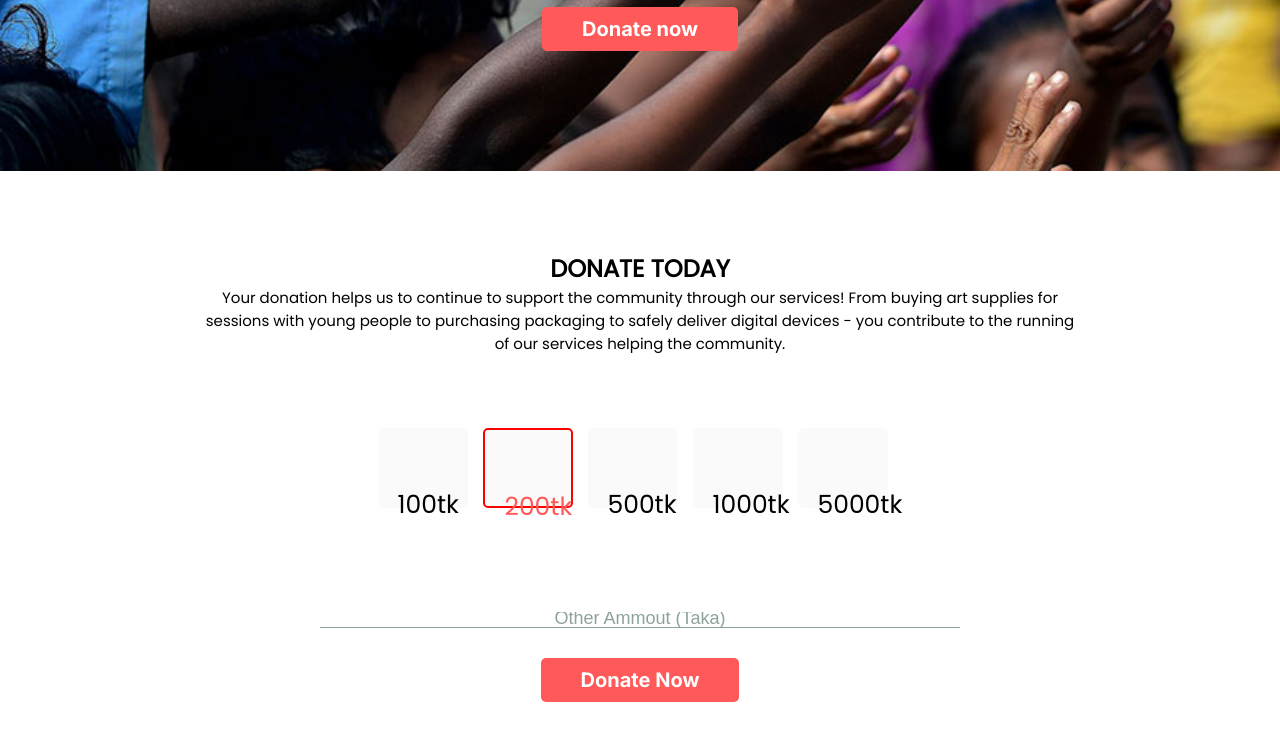
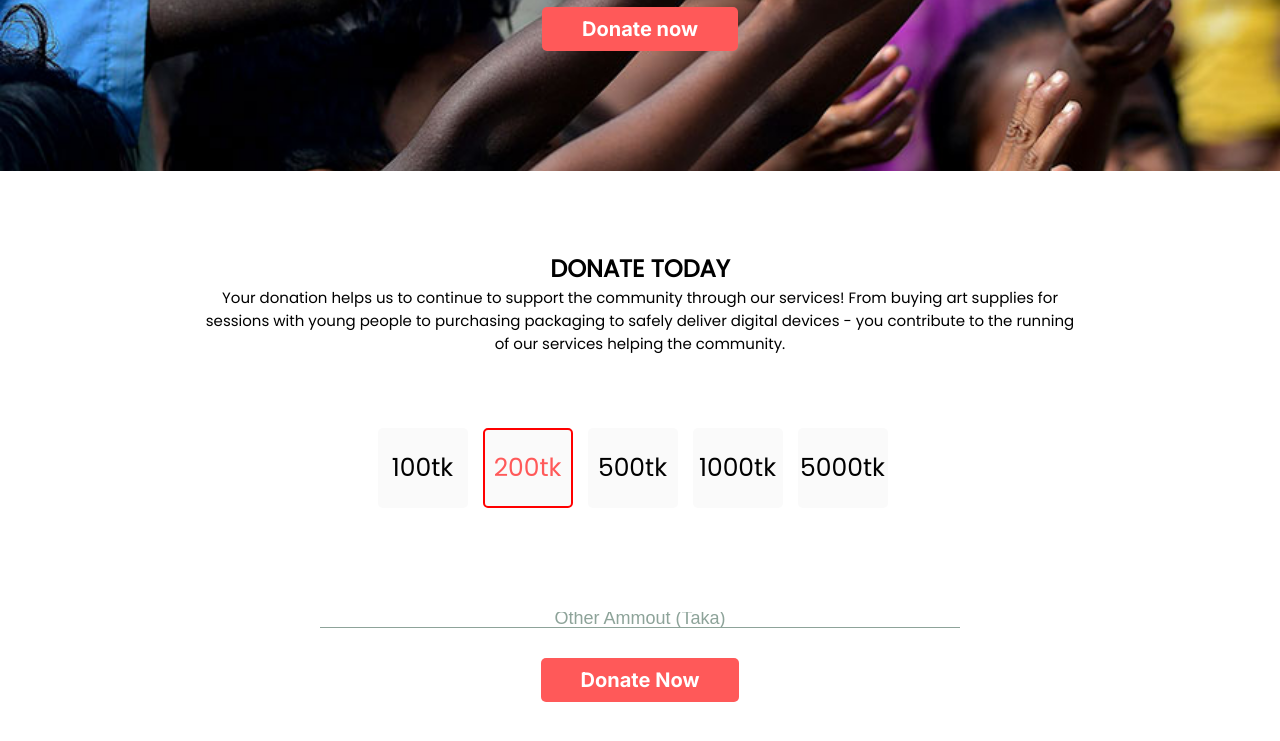
Before and after one commit to Arafath40/donate-today-project, a plain HTML site: page index.html in a window 1280 px wide. Shown: the part 329-1070 px from the top of the page. Drawn offline with Linux system fonts and the light colour scheme.

Commit message:
css added

```diff
--- a/index.html
+++ b/index.html
@@ -26,23 +26,23 @@
           <br />
           <div class="float-container">
             <div class="float-child">
-              <div><br />100tk</div>
+              <div>100tk</div>
             </div>
 
             <div class="float-child1">
-              <div><br />200tk</div>
+              <div>200tk</div>
             </div>
 
-            <div class="float-child2">
-              <div><br />500tk</div>
+            <div class="float-child">
+              <div>500tk</div>
             </div>
 
-            <div class="float-child3">
-              <div><br />1000tk</div>
+            <div class="float-child">
+              <div>1000tk</div>
             </div>
 
-            <div class="float-child4">
-              <div><br />5000tk</div>
+            <div class="float-child">
+              <div>5000tk</div>
             </div>
           </div>
           <br />
--- a/style.css
+++ b/style.css
@@ -78,65 +78,36 @@ body{
     border: 3px solid #fff;
     display: flex;
     justify-content: center;
+    align-items: center;
   }
 
   .float-child {
+    display: flex;
     height: 80px;
     width: 90px;
     padding: 20px 20px;
+    justify-content: center;
+    align-items: center;
     background-color: #fafafa;
-    justify-content: center;
     font-size: 25px;
     margin-right: 15px;
     border-radius: 5px;
   }
 
   .float-child1 {
-    height: 80px;
-    width: 90px;
-    padding: 20px 20px;
-    border: 2px solid red;
-    justify-content: center;
-    font-size: 25px;
-    margin-right: 15px;
-    border-radius: 5px;
-    background-color: #fafafa;
-    color: #ff5959;
-  }
-
-  .float-child2 {
+    display: flex;
     height: 80px;
     width: 90px;
     padding: 20px 20px;
     justify-content: center;
+    align-items: center;
+    background-color: #fafafa;
     font-size: 25px;
     margin-right: 15px;
     border-radius: 5px;
-    background-color: #fafafa;
+    border: 2px solid red;
+    color: #ff5959;
   }
-
-  .float-child3 {
-    height: 80px;
-    width: 90px;
-    padding: 20px 20px;
-    justify-content: center;
-    font-size: 25px;
-    margin-right: 15px;
-    border-radius: 5px;
-    background-color: #fafafa;
-  }
-
-  .float-child4 {
-    height: 80px;
-    width: 90px;
-    padding: 20px 20px;
-    justify-content: center;
-    font-size: 25px;
-    margin-right: 15px;
-    border-radius: 5px;
-    background-color: #fafafa;
-  }
-
 
   input {
     width: 50%;
```
